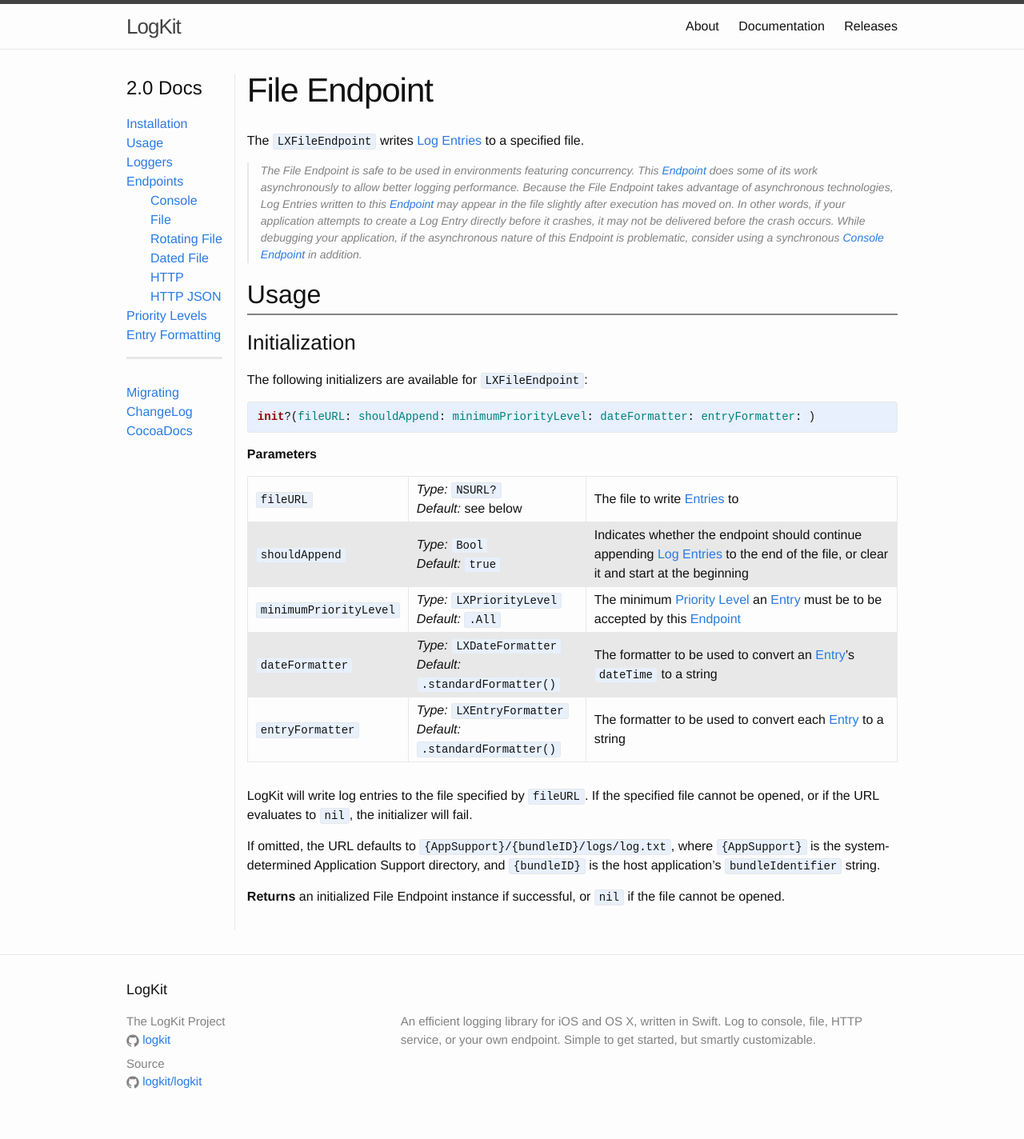
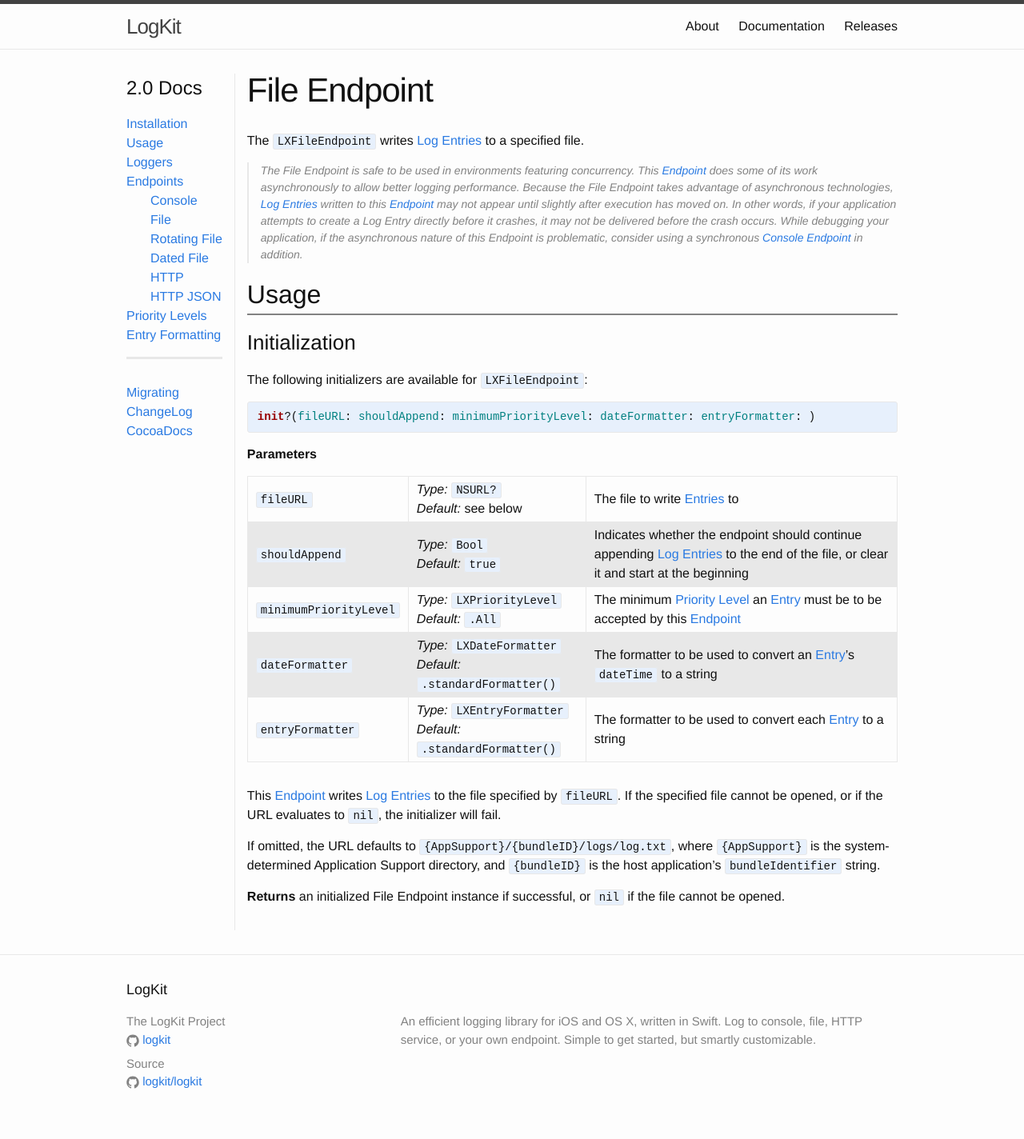
Before and after one commit to Conoize/logkit.github.io, a Jekyll site: the page built from _docs/2.0/endpoints/file.md, in a window 1280 px wide. Shown: the whole page at 80% size. Built offline with Jekyll 4.4.1, drawn with Linux system fonts in a browser that asks for light colours.

Commit message:
Improve links in Endpoint documentation

```diff
--- a/_docs/2.0/endpoints/file.md
+++ b/_docs/2.0/endpoints/file.md
@@ -23,7 +23,7 @@
 `shouldAppend`         | _Type:_ `Bool` <br> _Default:_ `true`      | Indicates whether the endpoint should continue appending [Log Entries][entries] to the end of the file, or clear it and start at the beginning
 {% include docs/endpoints/common_params.md family=page.family %}
 
-LogKit will write log entries to the file specified by `fileURL`. If the specified file cannot be opened, or if the URL evaluates to `nil`, the initializer will fail.
+This [Endpoint][endpoints] writes [Log Entries][entries] to the file specified by `fileURL`. If the specified file cannot be opened, or if the URL evaluates to `nil`, the initializer will fail.
 
 If omitted, the URL defaults to `{AppSupport}/{bundleID}/logs/log.txt`, where `{AppSupport}` is the system-determined Application Support directory, and `{bundleID}` is the host application's `bundleIdentifier` string.
 
--- a/_includes/docs/endpoints/synchronicity.md
+++ b/_includes/docs/endpoints/synchronicity.md
@@ -1,6 +1,6 @@
 {% case include.family %}
 
 {% when 2.0 %}
-> The {{ include.endpoint_type }} Endpoint is safe to be used in environments featuring concurrency. This [Endpoint][endpoints] does some of its work asynchronously to allow better logging performance. Because the {{ include.endpoint_type }} Endpoint takes advantage of asynchronous technologies, Log Entries written to this [Endpoint][endpoints] may appear in the file slightly after execution has moved on. In other words, if your application attempts to create a Log Entry directly before it crashes, it may not be delivered before the crash occurs. While debugging your application, if the asynchronous nature of this Endpoint is problematic, consider using a synchronous [Console Endpoint][ep-console] in addition.
+> The {{ include.endpoint_type }} Endpoint is safe to be used in environments featuring concurrency. This [Endpoint][endpoints] does some of its work asynchronously to allow better logging performance. Because the {{ include.endpoint_type }} Endpoint takes advantage of asynchronous technologies, [Log Entries][entries] written to this [Endpoint][endpoints] may not appear until slightly after execution has moved on. In other words, if your application attempts to create a Log Entry directly before it crashes, it may not be delivered before the crash occurs. While debugging your application, if the asynchronous nature of this Endpoint is problematic, consider using a synchronous [Console Endpoint][ep-console] in addition.
 
 {% endcase %}
```
Also changed, not shown: _docs/2.0/endpoints/dated-file.md (+1 -1 lines), _docs/2.0/endpoints/rotating-file.md (+1 -1 lines), _includes/docs/endpoints/console/overview.md (+1 -1 lines).
